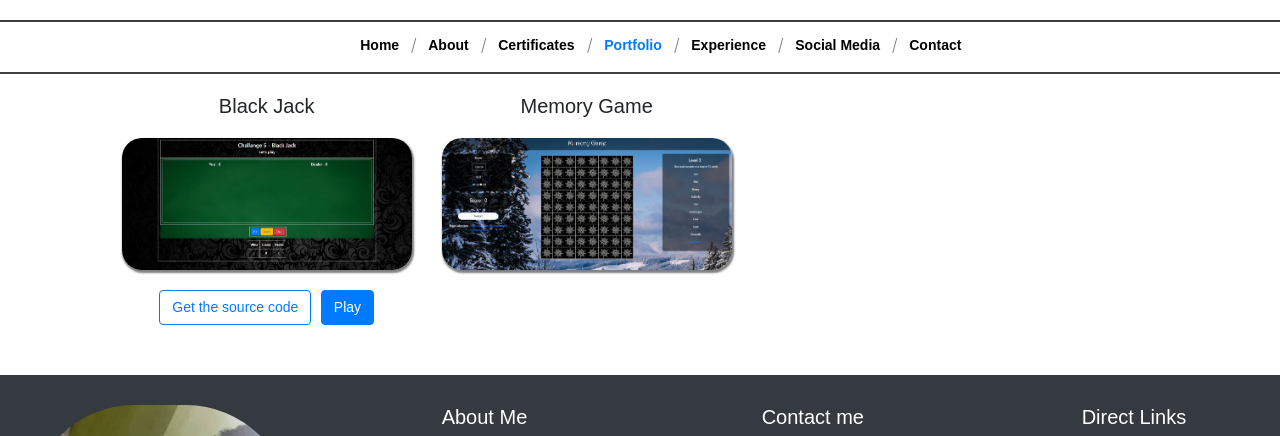
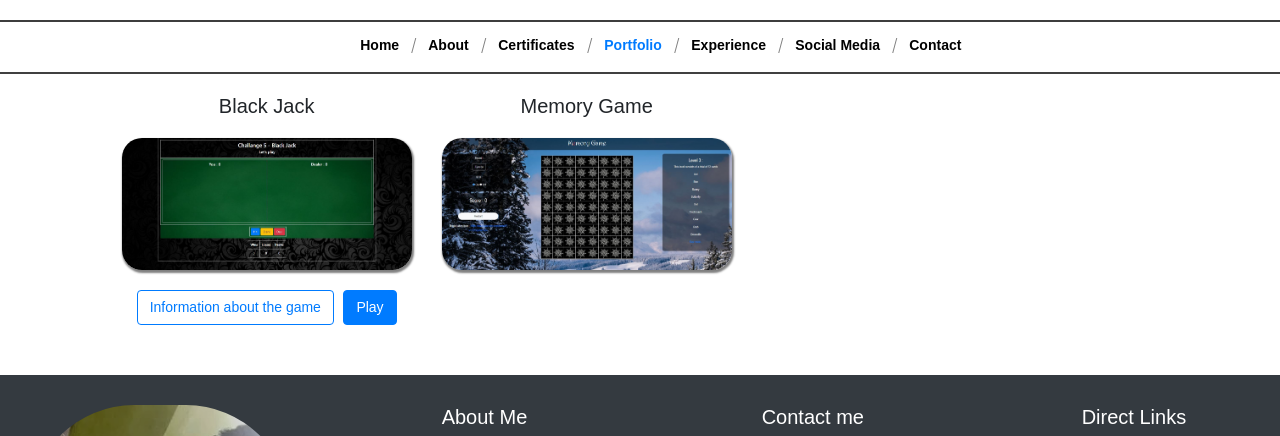
Before and after one commit to Royan887/animated-disco, a plain HTML site: page Site/Achievements.html in a window 1280 px wide. Shown: the part 170-606 px from the top of the page. Drawn offline with nearby package versions, Linux system fonts and the light colour scheme.

Commit message:
Update Achievements.html

```diff
--- a/Site/Achievements.html
+++ b/Site/Achievements.html
@@ -107,10 +107,10 @@
         <h5> Black Jack</h5>
         <img src="Images/blackJack.jpg" class="img-fluid"/>
         <div class="d-none d-md-block">
-        <a href="http://motriael.com/56XS"><button class="btn btn-outline-primary" style="margin-right:5px;"> Get the source code </button></a> <a href="BlackJack/mainpage.html"><button class="btn btn-primary"> Play </button></a>
+        <button class="btn btn-outline-primary" style="margin-right:5px;"> Information about the game </button> <a href="BlackJack/mainpage.html"><button class="btn btn-primary"> Play </button></a>
         </div>
         <div class="d-block d-md-none" id="decreaseSize">
-        <a href="http://motriael.com/56XS"><button class="btn btn-outline-primary" style="margin-right:5px;"> Get the source code </button></a><a href="BlackJack/mainpage.html"> <button class="btn btn-primary"> Play </button></a>
+        <button class="btn btn-outline-primary" style="margin-right:5px;"> Information about the game </button><a href="BlackJack/mainpage.html"> <button class="btn btn-primary"> Play </button></a>
         </div>
     </div>
     <div class="col-lg-3 col-md-3 col-sm-12 col-xs-12" id="majorProj">
```
